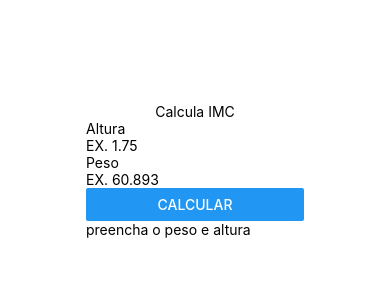
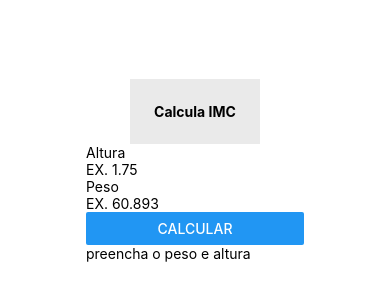
Before and after one commit to oAnthonyG/my-project, a React Native app: screen / in a window 390 px wide. Shown: the part 252-552 px from the top of the page. Built offline with nearby package versions, Linux system fonts and the light colour scheme.

Commit message:
testing stylesheet component

```diff
--- a/src/components/Form/index.js
+++ b/src/components/Form/index.js
@@ -1,6 +1,7 @@
 import React, { useState } from "react";
-import { View, Text, TextInput, Button } from "react-native";
+import {StyleSheet, View, Text, TextInput, Button } from "react-native";
 import ResultIMC from "./ResultIMC";
+
 
 export default function Form() {
 
@@ -47,7 +48,7 @@ export default function Form() {
           placeholder="EX. 60.893"
           keyboardType="numeric"
         />
-        <Button
+        <Button styles={styles.button}
         onPress={() => validationImc()}
         title={textButton} />
       </View>
@@ -58,3 +59,10 @@ export default function Form() {
     </View>
   );
 }
+
+
+const styles = StyleSheet.create({
+  button: {
+    backgroundColor: "red"
+  }
+})
--- a/src/components/Title/index.js
+++ b/src/components/Title/index.js
@@ -1,12 +1,22 @@
 import React from "react";
-import { View, Text } from "react-native";
+import {StyleSheet, View, Text } from "react-native";
 
 export default function Title(){
   return (
-    <View>
-      <Text>
+    <View style={styles.container}>
+      <Text style={styles.title}>
         Calcula IMC
       </Text>
     </View>
   )
 }
+
+const styles = StyleSheet.create({
+  container: {
+    padding: 24,
+    backgroundColor: "#eaeaea"
+  },
+  title:{
+    fontWeight: "bold"
+  }
+})
```
